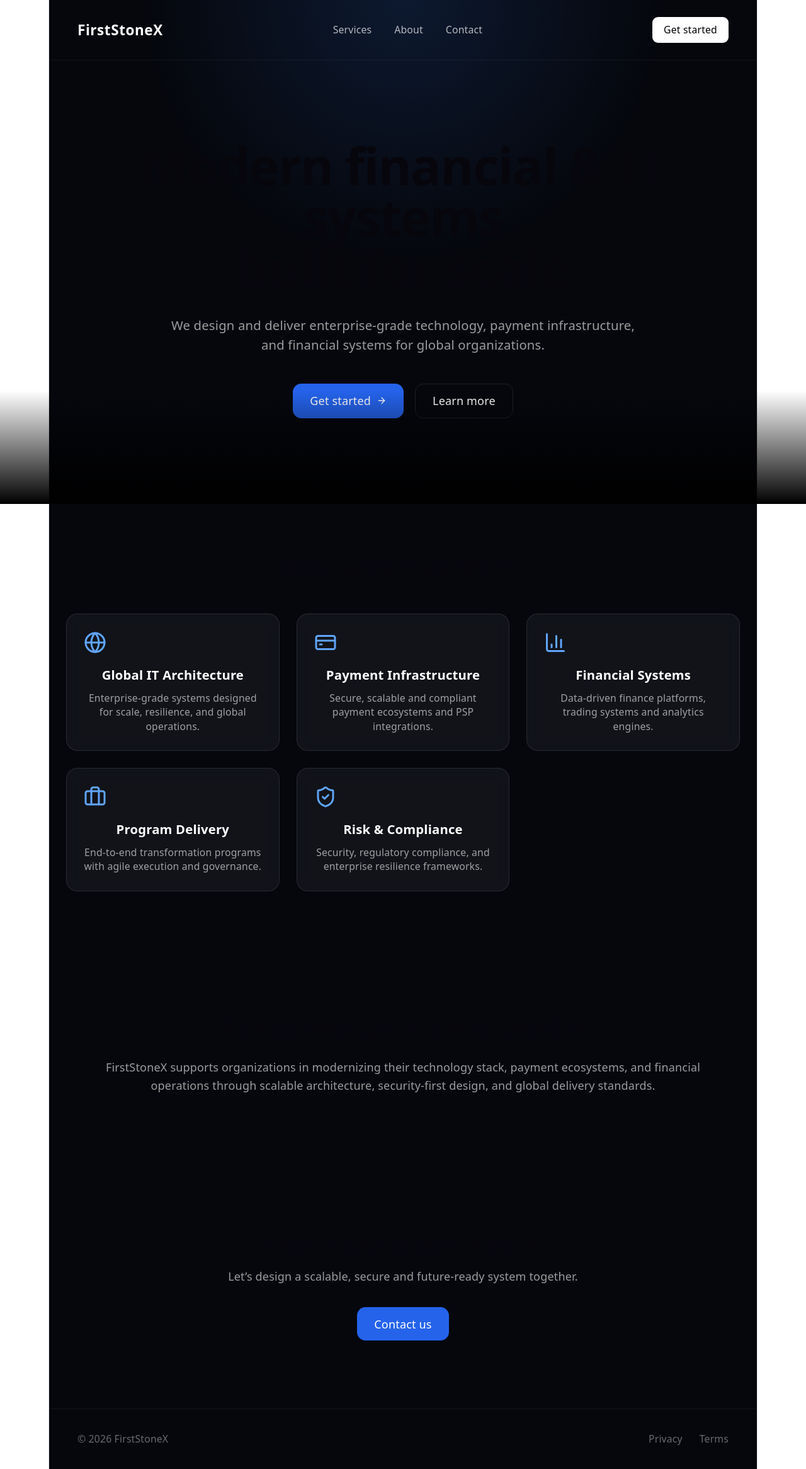
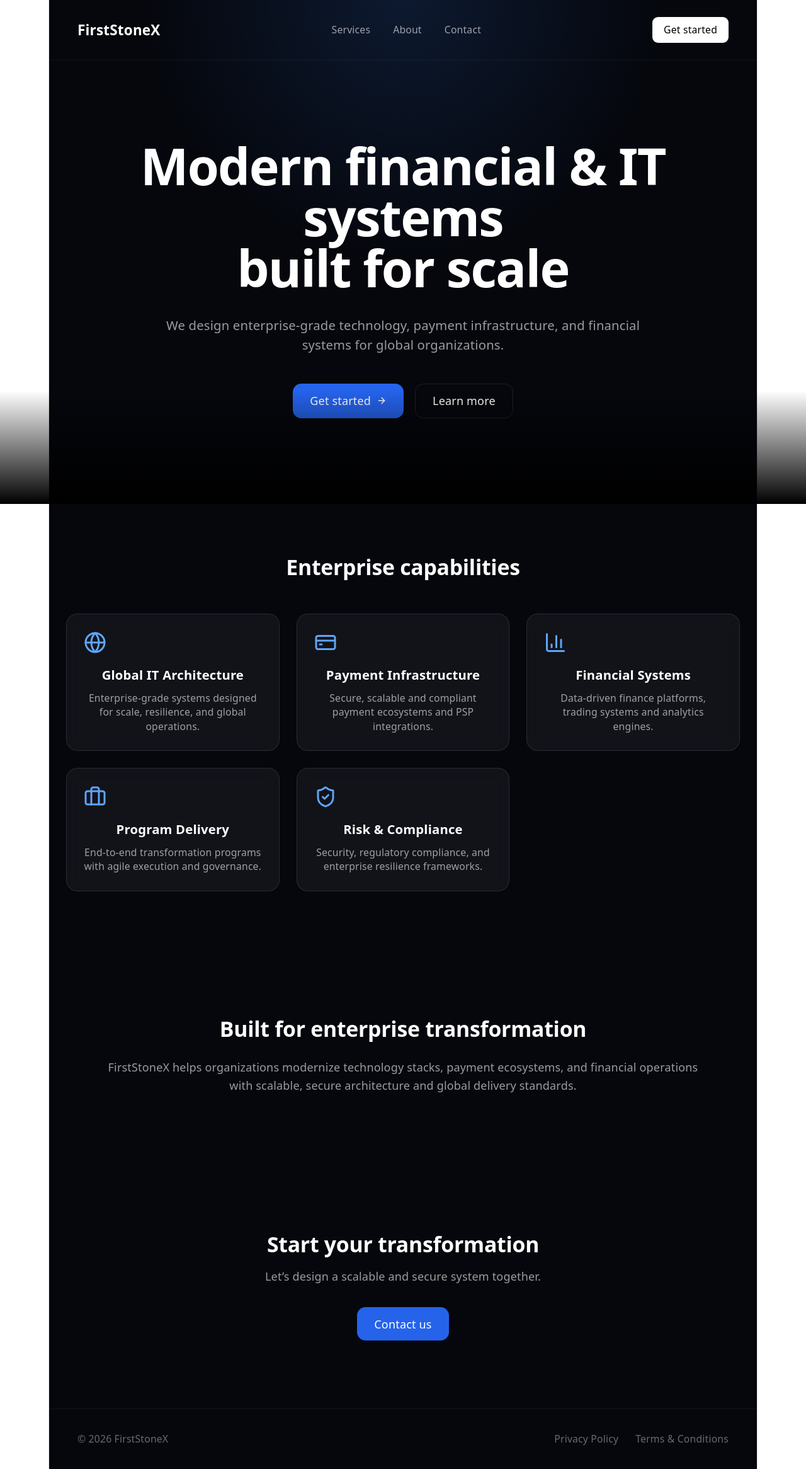
Before and after one commit to morabitsaad/mybusiness_website, a React (Vite) app: page / in a window 1280 px wide. Shown: the whole page at 63% size. Built offline with nearby package versions, Linux system fonts and the light colour scheme.

Commit message:
Mise à jour

```diff
--- a/src/App.jsx
+++ b/src/App.jsx
@@ -9,7 +9,7 @@ import {
   ArrowRight,
 } from "lucide-react";
 
-/* ---------------- HERO ---------------- */
+/* ---------------- HOME ---------------- */
 
 function Home() {
   const services = [
@@ -48,11 +48,9 @@ function Home() {
 
       {/* NAV */}
       <header className="relative flex justify-between items-center px-10 py-6 border-b border-white/5">
-        <div className="text-xl font-semibold tracking-wide">
-          FirstStoneX
-        </div>
+        <div className="text-xl font-semibold">FirstStoneX</div>
 
-        <nav className="hidden md:flex gap-8 text-sm text-white/70">
+        <nav className="hidden md:flex gap-8 text-sm text-white/60">
           <a href="#services" className="hover:text-white">Services</a>
           <a href="#about" className="hover:text-white">About</a>
           <a href="#contact" className="hover:text-white">Contact</a>
@@ -68,15 +66,15 @@ function Home() {
         <motion.h1
           initial={{ opacity: 0, y: 20 }}
           animate={{ opacity: 1, y: 0 }}
-          className="text-5xl md:text-7xl font-semibold leading-tight"
+          className="text-5xl md:text-7xl font-semibold leading-tight text-white"
         >
           Modern financial & IT systems<br />
           built for scale
         </motion.h1>
 
         <p className="mt-8 text-lg text-white/60 max-w-2xl mx-auto">
-          We design and deliver enterprise-grade technology, payment
-          infrastructure, and financial systems for global organizations.
+          We design enterprise-grade technology, payment infrastructure,
+          and financial systems for global organizations.
         </p>
 
         <div className="mt-10 flex justify-center gap-4">
@@ -91,8 +89,9 @@ function Home() {
       </section>
 
       {/* SERVICES */}
-      <section id="services" className="relative px-6 py-20 max-w-6xl mx-auto">
-        <h2 className="text-3xl font-semibold text-center mb-12">
+      <section id="services" className="px-6 py-20 max-w-6xl mx-auto">
+
+        <h2 className="text-3xl font-semibold text-white text-center mb-12">
           Enterprise capabilities
         </h2>
 
@@ -104,7 +103,7 @@ function Home() {
             >
               <s.icon className="w-8 h-8 text-blue-400 mb-4" />
 
-              <h3 className="text-lg font-semibold mb-2">
+              <h3 className="text-lg font-semibold text-white mb-2">
                 {s.title}
               </h3>
 
@@ -118,50 +117,55 @@ function Home() {
 
       {/* ABOUT */}
       <section id="about" className="px-6 py-24 max-w-4xl mx-auto text-center">
-        <h2 className="text-3xl font-semibold mb-6">
+
+        <h2 className="text-3xl font-semibold text-white mb-6">
           Built for enterprise transformation
         </h2>
 
         <p className="text-white/60 leading-relaxed">
-          FirstStoneX supports organizations in modernizing their technology stack,
-          payment ecosystems, and financial operations through scalable architecture,
-          security-first design, and global delivery standards.
+          FirstStoneX helps organizations modernize technology stacks,
+          payment ecosystems, and financial operations with scalable,
+          secure architecture and global delivery standards.
         </p>
+
       </section>
 
       {/* CONTACT */}
       <section id="contact" className="px-6 py-24 text-center">
-        <div className="max-w-2xl mx-auto">
-          <h2 className="text-3xl font-semibold">
+
+        <h2 className="text-3xl font-semibold text-white">
           Start your transformation
         </h2>
 
         <p className="text-white/60 mt-4">
-            Let’s design a scalable, secure and future-ready system together.
+          Let’s design a scalable and secure system together.
         </p>
 
         <button className="mt-8 px-6 py-3 rounded-xl bg-blue-600 hover:bg-blue-500 transition">
           Contact us
         </button>
-        </div>
+
       </section>
 
       {/* FOOTER */}
       <footer className="border-t border-white/5 px-10 py-8 flex flex-col md:flex-row justify-between text-white/40 text-sm">
+
         <div>© {new Date().getFullYear()} FirstStoneX</div>
 
         <div className="flex gap-6 mt-4 md:mt-0">
           <Link to="/privacy-policy" className="hover:text-white">
-            Privacy
+            Privacy Policy
           </Link>
+
           <Link to="/terms-and-conditions" className="hover:text-white">
-            Terms
+            Terms & Conditions
           </Link>
         </div>
+
       </footer>
 
-      {/* gradient bottom glow */}
       <div className="absolute bottom-0 left-0 right-0 h-40 bg-gradient-to-t from-black to-transparent" />
+
     </div>
   );
 }
@@ -171,9 +175,11 @@ function Home() {
 function PrivacyPolicy() {
   return (
     <div className="min-h-screen bg-[#05070d] text-white p-10">
-      <h1 className="text-3xl font-semibold mb-4">Privacy Policy</h1>
+      <h1 className="text-3xl font-semibold text-white mb-4">
+        Privacy Policy
+      </h1>
       <p className="text-white/60 max-w-2xl">
-        This page explains how data is handled in a secure and compliant manner.
+        This page explains how data is handled securely and responsibly.
       </p>
     </div>
   );
@@ -182,7 +188,9 @@ function PrivacyPolicy() {
 function Terms() {
   return (
     <div className="min-h-screen bg-[#05070d] text-white p-10">
-      <h1 className="text-3xl font-semibold mb-4">Terms & Conditions</h1>
+      <h1 className="text-3xl font-semibold text-white mb-4">
+        Terms & Conditions
+      </h1>
       <p className="text-white/60 max-w-2xl">
         These terms govern the use of this platform and services.
       </p>
```
Lines whose indentation alone changed are shown as unchanged.
